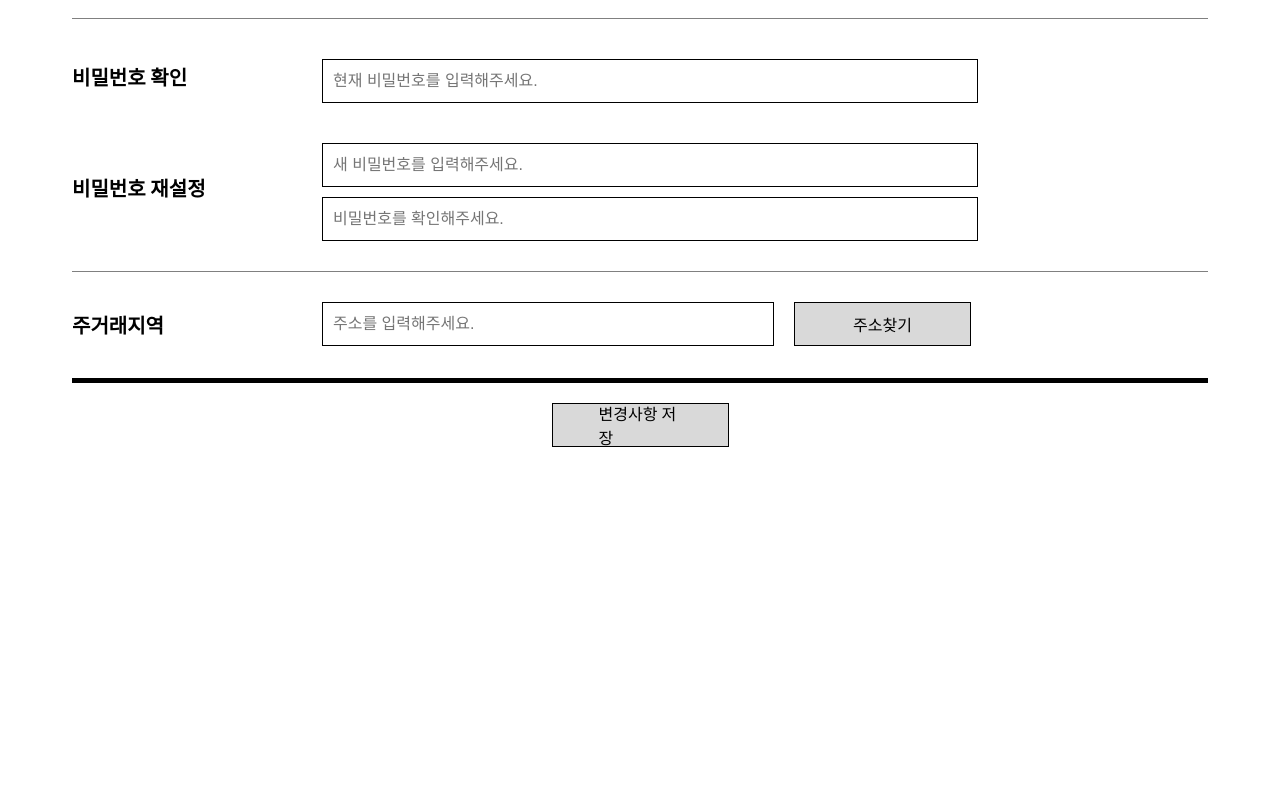
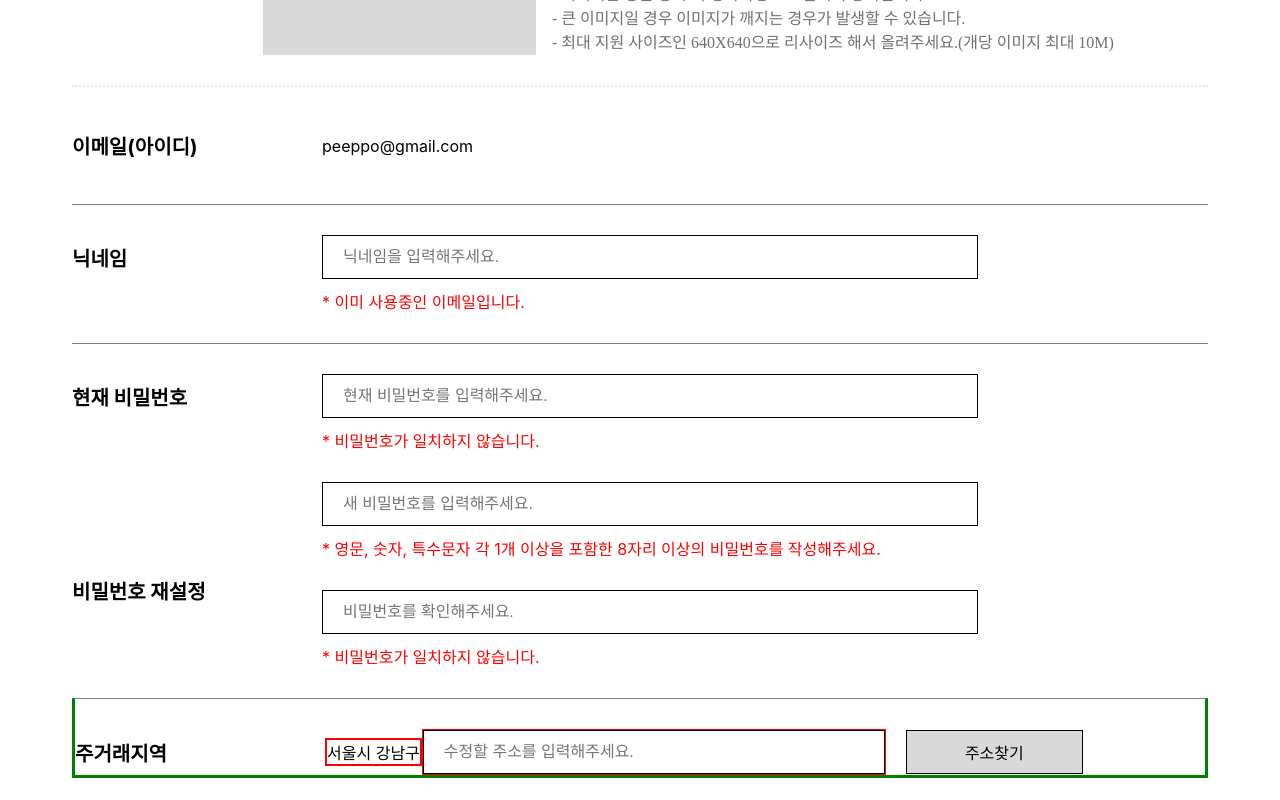
Before and after one commit to ffinal4/front-end, a React (Create React App) app: page /editprofile in a window 1280 px wide. Shown: the part 540-1340 px from the top of the page. Before the commit the page ends 1107 px from the top, so only its background shows below. Built offline with nearby package versions, Linux system fonts and the light colour scheme; a web font is replaced by a local one.

Commit message:
PEEP-16 <개인정보수정 페이지 css 작업중>

```diff
--- a/src/pages/EditProfilePage.tsx
+++ b/src/pages/EditProfilePage.tsx
@@ -2,6 +2,8 @@ import React from "react";
 import { styled } from "styled-components";
 import { StBasicButton } from "../styles/BasicButton";
 import { useNavigate } from "react-router-dom";
+import { StBasicInput } from "../styles/BasicInput";
+import ImageUpload from "../components/UploadPage/ImageUpload";
 
 const EditProfilePage = () => {
   const navigate = useNavigate();
@@ -11,39 +13,70 @@ const EditProfilePage = () => {
         <TitleContainer>
           <Title>
             MY ACCOUNT
-            <br />내 계정
+            <SubTitle>개인정보 수정</SubTitle>
           </Title>
         </TitleContainer>
         <EditProfileForm>
+          <ProfileImageContainer>
+            {/* <Label>프로필 사진</Label> */}
+            <ImageUpload />
+          </ProfileImageContainer>
           <EmailContainer>
             <Label>이메일(아이디)</Label>
             <Email>peeppo@gmail.com</Email>
           </EmailContainer>
           <NickNameContainer>
-            <SecondLabel>닉네임</SecondLabel>
-            <SecondInput type="text" placeholder="닉네임을 입력해주세요." />
+            <CommonLabel>닉네임</CommonLabel>
+            <NickNameInputContainer>
+              <StBasicInput type="text" placeholder="닉네임을 입력해주세요." />
+            </NickNameInputContainer>
           </NickNameContainer>
           <Content>* 이미 사용중인 이메일입니다.</Content>
           <PwContainer>
-            <Label>비밀번호 확인</Label>
-            <Input
+            <Label>현재 비밀번호</Label>
+            <PwInputContainer>
+              <StBasicInput
                 type="password"
                 placeholder="현재 비밀번호를 입력해주세요."
               />
+            </PwInputContainer>
           </PwContainer>
+          <Content>* 비밀번호가 일치하지 않습니다.</Content>
           <CheckPwContainer>
             <Label>비밀번호 재설정</Label>
-            <InputContainer>
-              <Input
+            <SetPwInputContainer>
+              <NewInputContainer>
+                <StBasicInput
                   type="password"
                   placeholder="새 비밀번호를 입력해주세요."
                 />
-              <Input type="password" placeholder="비밀번호를 확인해주세요." />
-            </InputContainer>
+                <PwValidation>
+                  * 영문, 숫자, 특수문자 각 1개 이상을 포함한 8자리 이상의
+                  비밀번호를 작성해주세요.
+                </PwValidation>
+              </NewInputContainer>
+
+              <CheckPwInputContainer>
+                <StBasicInput
+                  type="password"
+                  placeholder="비밀번호를 확인해주세요."
+                />
+                <PwValidation>* 비밀번호가 일치하지 않습니다.</PwValidation>
+              </CheckPwInputContainer>
+            </SetPwInputContainer>
           </CheckPwContainer>
           <AddressContainer>
             <Label>주거래지역</Label>
-            <SecondInput type="text" placeholder="주소를 입력해주세요." />
+
+            <AddressLabelContainer>
+              <Address>서울시 강남구</Address>
+            </AddressLabelContainer>
+            <AddressInputContainer>
+              <StBasicInput
+                type="text"
+                placeholder="수정할 주소를 입력해주세요."
+              />
+            </AddressInputContainer>
             <StBasicButton
               buttonColor="#D9D9D9;"
               style={{ marginLeft: "20px" }}
@@ -79,16 +112,22 @@ const TitleContainer = styled.div`
 const Title = styled.div`
   font-size: 40px;
   font-weight: 800;
-  margin-bottom: 30px;
+  /* margin-bottom: 30px; */
+`;
+const SubTitle = styled.div`
+  font-size: 32px;
+  margin-top: 16px;
+  margin-bottom: 16px;
 `;
 const EditProfileForm = styled.form`
   /* border: 1px solid black; */
   border-top: 5px solid black;
   border-bottom: 5px solid black;
   width: 100%;
-  height: 626px;
+  height: 1343px;
   margin: auto;
 `;
+const ProfileImageContainer = styled.div``;
 const EmailContainer = styled.div`
   /* border: 3px solid green; */
   display: flex;
@@ -115,6 +154,16 @@ const NickNameContainer = styled.div`
   display: flex;
   align-items: center;
 `;
+const CommonLabel = styled.div`
+  font-size: 20px;
+  width: 200px;
+  font-weight: 700;
+  /* border: 1px solid red; */
+  margin-right: 50px;
+`;
+const NickNameInputContainer = styled.div`
+  width: 656px;
+`;
 const Content = styled.div`
   /* border: 1px solid blue; */
   width: 465px;
@@ -122,6 +171,7 @@ const Content = styled.div`
   margin-left: 250px;
   color: red;
   margin-top: 10px;
+  margin-bottom: 30px;
 `;
 
 const PwContainer = styled.div`
@@ -131,46 +181,55 @@ const PwContainer = styled.div`
   align-items: center;
   padding-top: 30px;
   margin-top: 30px;
-  margin-bottom: 30px;
+  /* margin-bottom: 30px; */
 `;
-const InputContainer = styled.div`
+const PwInputContainer = styled.div`
   /* border: 1px solid red; */
   width: 656px;
 `;
-const Input = styled.input`
-  border: 1px solid black;
+const SetPwInputContainer = styled.div`
+  /* border: 1px solid red; */
   width: 656px;
-  height: 44px;
-  font-size: 16px;
-  padding: 10px;
-  margin-top: 10px;
+`;
+const NewInputContainer = styled.div`
+  /* border: 1px solid green; */
+`;
+const CheckPwInputContainer = styled.div`
+  /* border: 1px solid green; */
 `;
 const CheckPwContainer = styled.div`
   /* border: 3px solid green; */
   display: flex;
+
   align-items: center;
+  /* margin-bottom: 30px; */
+`;
+const PwValidation = styled.div`
+  color: red;
+  margin-top: 10px;
   margin-bottom: 30px;
+  font-size: 16px;
+`;
+const Address = styled.div`
+  border: 1px solid red;
+`;
+const AddressInputContainer = styled.div`
+  width: 464px;
+  display: flex;
+  flex-direction: column;
+  border: 1px solid red;
+`;
+
+const AddressLabelContainer = styled.div`
+  border: 1px solid red;
+  display: flex;
 `;
 const AddressContainer = styled.div`
-  /* border: 3px solid green; */
+  border: 3px solid green;
   border-top: 1px solid gray;
   padding-top: 30px;
   display: flex;
   align-items: center;
-`;
-const SecondLabel = styled.div`
-  font-size: 20px;
-  width: 200px;
-  font-weight: 700;
-  /* border: 1px solid red; */
-  margin-right: 50px;
-`;
-const SecondInput = styled.input`
-  border: 1px solid black;
-  width: 452px;
-  height: 44px;
-  font-size: 16px;
-  padding: 10px;
 `;
 
 const AssignButtonContainer = styled.div`
--- a/src/pages/SignupPage.tsx
+++ b/src/pages/SignupPage.tsx
@@ -3,6 +3,7 @@ import { styled } from "styled-components";
 import { StBasicButton } from "../styles/BasicButton";
 import { useNavigate } from "react-router-dom";
 import { StBasicInput } from "../styles/BasicInput";
+import { StCardPicture } from "../styles/CardPicture";
 
 const SignupPage = () => {
   const navigate = useNavigate();
```
Lines whose indentation alone changed are shown as unchanged.
